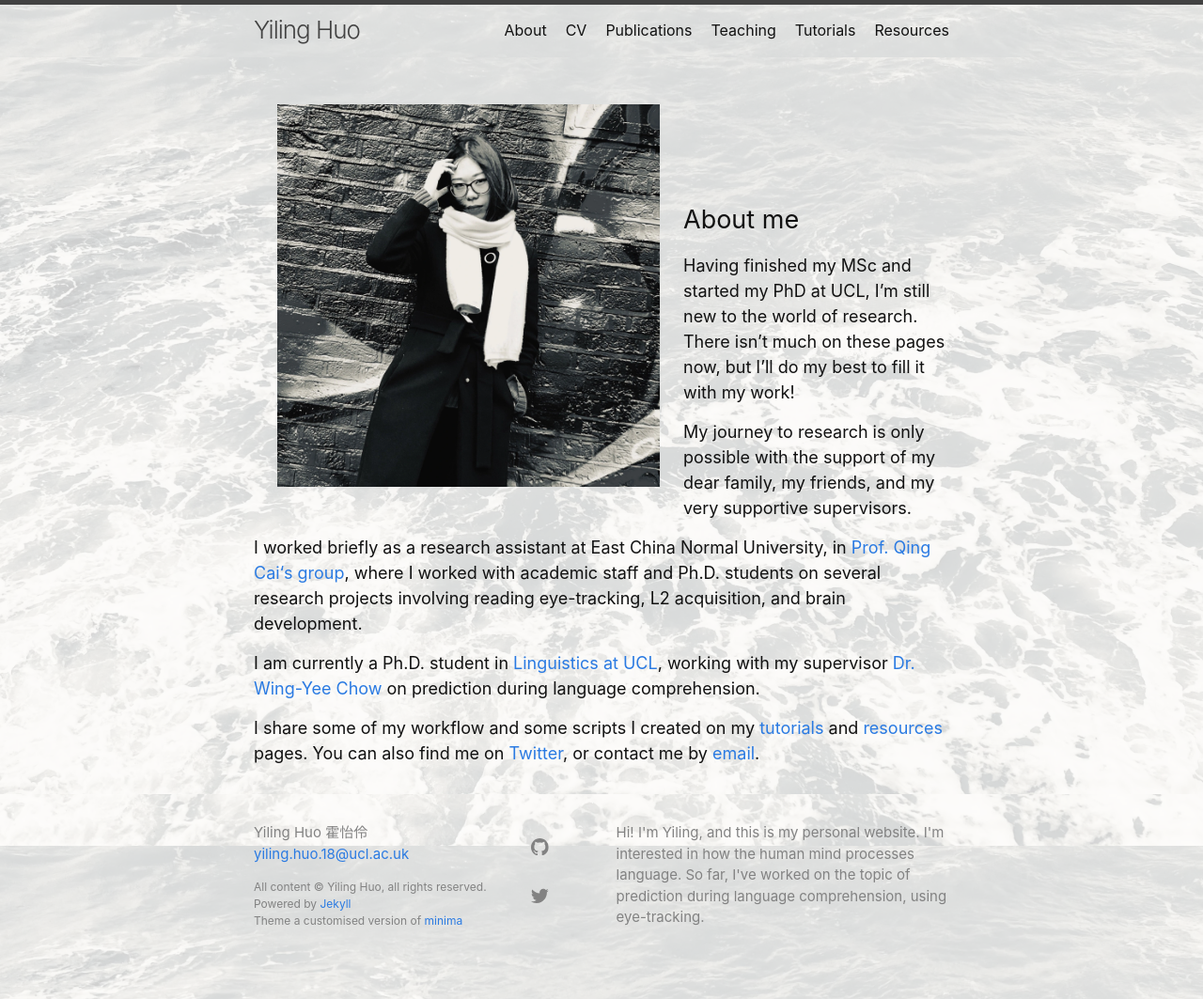
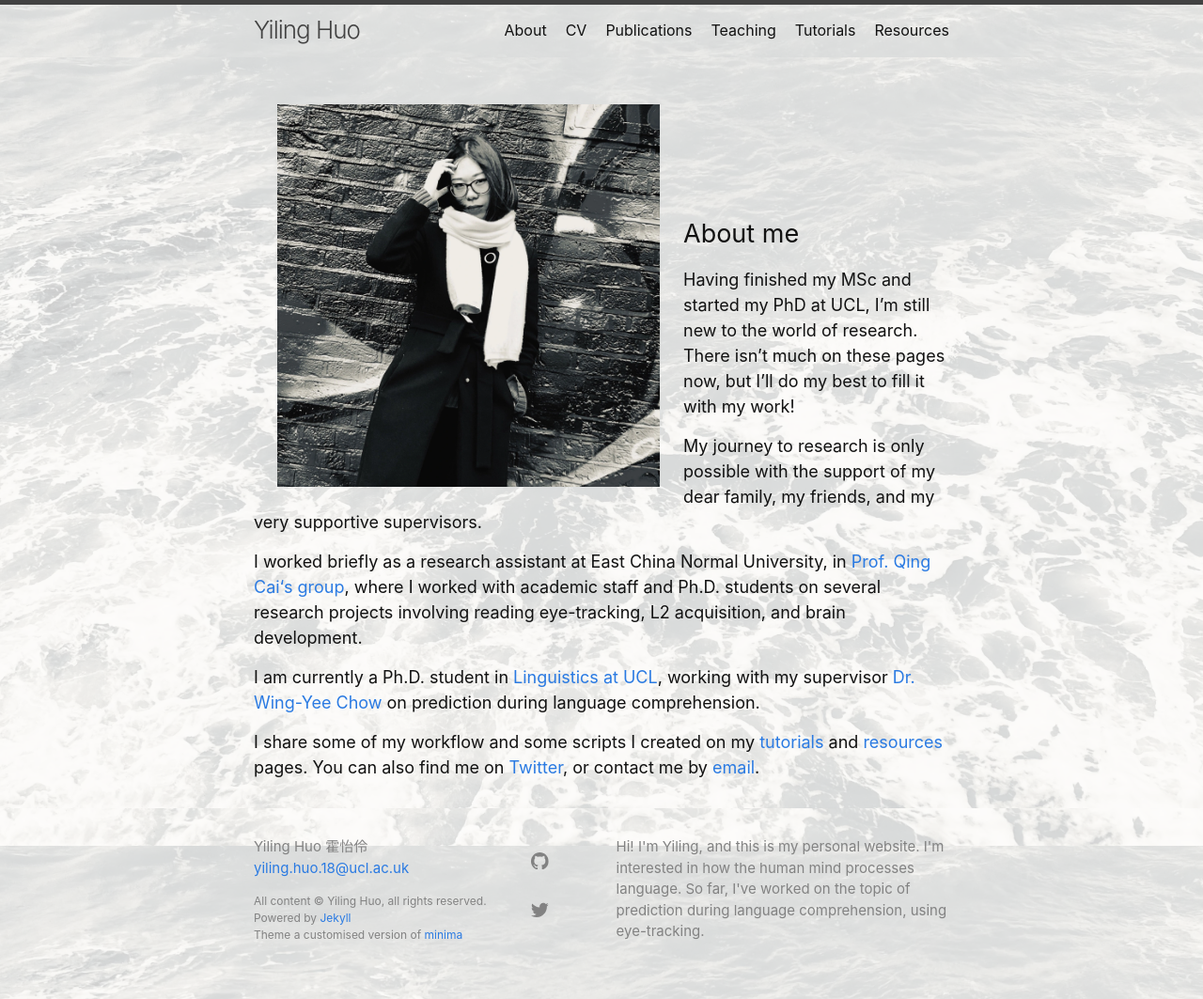
Before and after one commit to Yiling-Huo/yiling-huo.github.io, a Jekyll site: the page built from index.md, in a window 1280 px wide. Shown: the whole page at 94% size. Built offline with Jekyll 4.4.1, drawn with Linux system fonts in a browser that asks for light colours.

Commit message:
Update index.md

```diff
--- a/index.md
+++ b/index.md
@@ -6,9 +6,10 @@
 title: About
 ---
 
-<font size="+1">
+
 <img src="/images/profile_image_2_square.webp" alt="" align="left" height="55%" width="55%" vspace="20" hspace="25">
 
+<font size="+1">
 <p style="padding: 5em 0 1em 0;"><h2>About me</h2></p>
 
 <p>Having finished my MSc and started my PhD at UCL, I’m still new to the world of research. There isn’t much on these pages now, but I’ll do my best to fill it with my work!</p>
```
